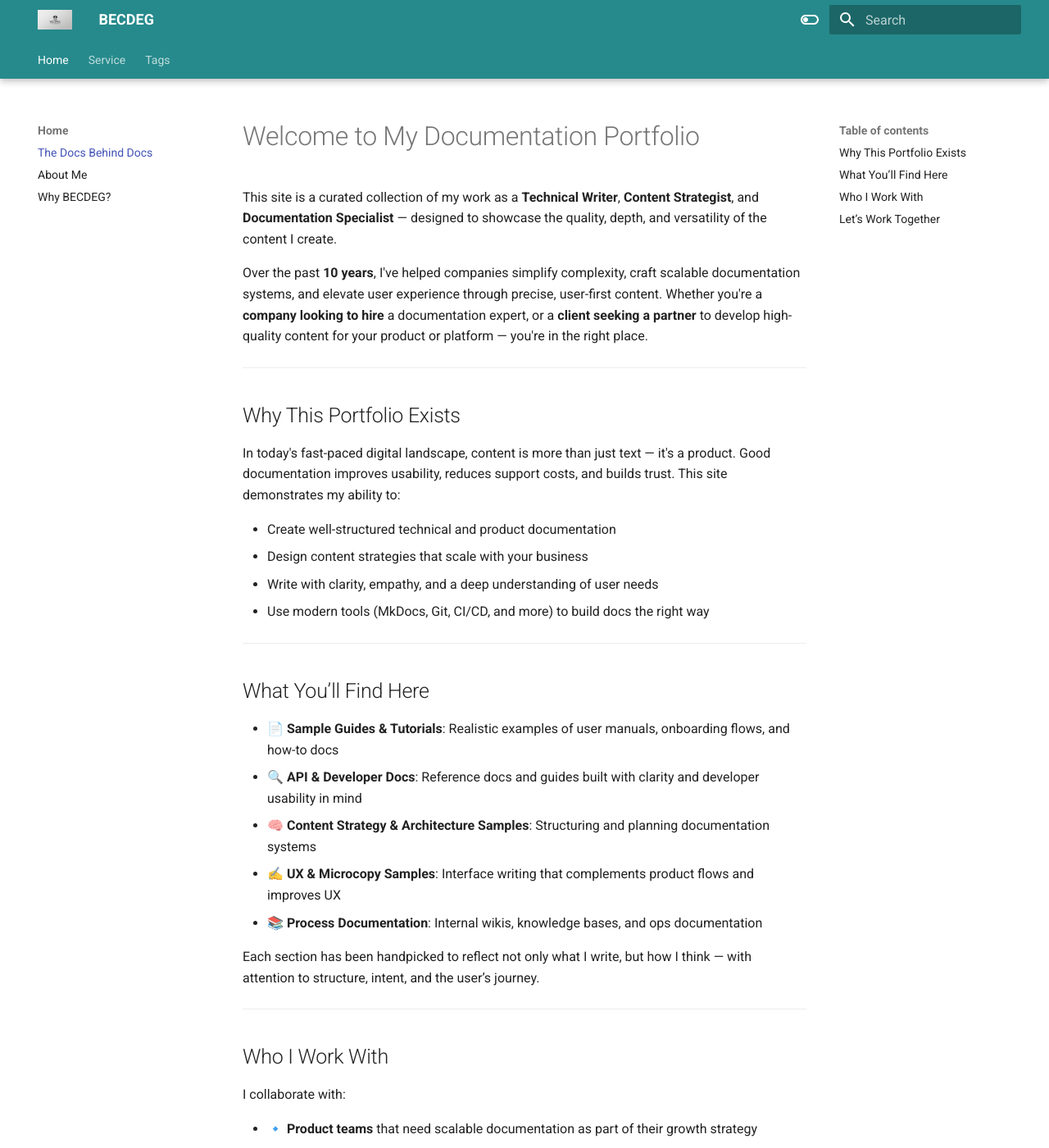
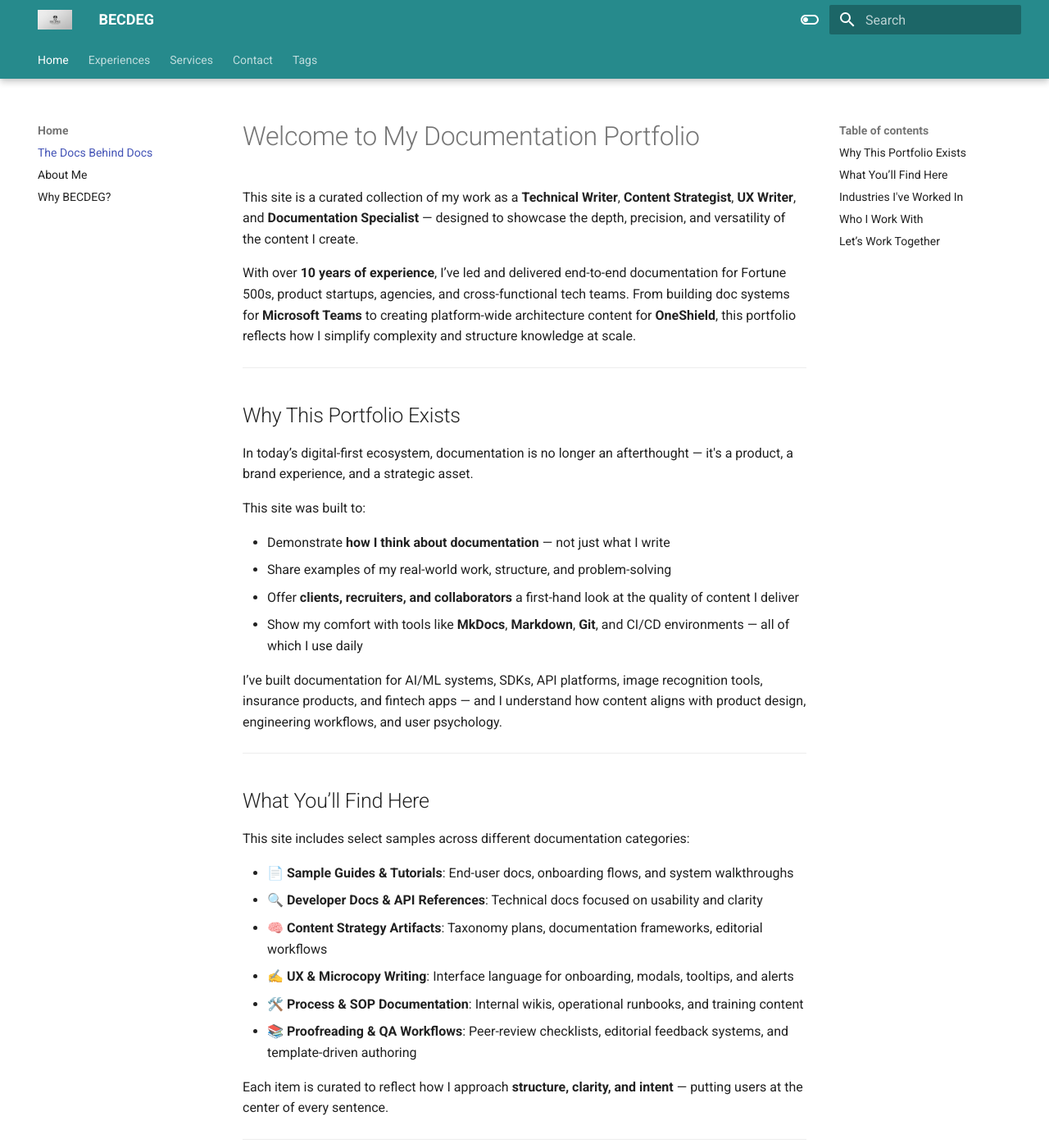
Before and after one commit to harshkanth/Becdeg-docs, an MkDocs documentation site: the page built from docs/index.md, in a window 1280 px wide and 1400 px high. Shown: the whole window at 82% size. Built offline with MkDocs 1.6.1 and Material for MkDocs 9.7.7, drawn with Linux system fonts in a browser that asks for light colours; some of the changed text lies outside the part shown.

Commit message:
newupdates

```diff
--- a/docs/index.md
+++ b/docs/index.md
@@ -1,53 +1,81 @@
 # Welcome to My Documentation Portfolio
 
-This site is a curated collection of my work as a **Technical Writer**, **Content Strategist**, and **Documentation Specialist** — designed to showcase the quality, depth, and versatility of the content I create.
+This site is a curated collection of my work as a **Technical Writer**, **Content Strategist**, **UX Writer**, and **Documentation Specialist** — designed to showcase the depth, precision, and versatility of the content I create.
 
-Over the past **10 years**, I've helped companies simplify complexity, craft scalable documentation systems, and elevate user experience through precise, user-first content. Whether you're a **company looking to hire** a documentation expert, or a **client seeking a partner** to develop high-quality content for your product or platform — you're in the right place.
+With over **10 years of experience**, I’ve led and delivered end-to-end documentation for Fortune 500s, product startups, agencies, and cross-functional tech teams. From building doc systems for **Microsoft Teams** to creating platform-wide architecture content for **OneShield**, this portfolio reflects how I simplify complexity and structure knowledge at scale.
 
 ---
 
 ## Why This Portfolio Exists
 
-In today's fast-paced digital landscape, content is more than just text — it's a product. Good documentation improves usability, reduces support costs, and builds trust. This site demonstrates my ability to:
+In today’s digital-first ecosystem, documentation is no longer an afterthought — it's a product, a brand experience, and a strategic asset.
 
-- Create well-structured technical and product documentation
-- Design content strategies that scale with your business
-- Write with clarity, empathy, and a deep understanding of user needs
-- Use modern tools (MkDocs, Git, CI/CD, and more) to build docs the right way
+This site was built to:
+
+- Demonstrate **how I think about documentation** — not just what I write
+- Share examples of my real-world work, structure, and problem-solving
+- Offer **clients, recruiters, and collaborators** a first-hand look at the quality of content I deliver
+- Show my comfort with tools like **MkDocs**, **Markdown**, **Git**, and CI/CD environments — all of which I use daily
+
+I’ve built documentation for AI/ML systems, SDKs, API platforms, image recognition tools, insurance products, and fintech apps — and I understand how content aligns with product design, engineering workflows, and user psychology.
 
 ---
 
 ## What You’ll Find Here
 
-- 📄 **Sample Guides & Tutorials**: Realistic examples of user manuals, onboarding flows, and how-to docs
-- 🔍 **API & Developer Docs**: Reference docs and guides built with clarity and developer usability in mind
-- 🧠 **Content Strategy & Architecture Samples**: Structuring and planning documentation systems
-- ✍️ **UX & Microcopy Samples**: Interface writing that complements product flows and improves UX
-- 📚 **Process Documentation**: Internal wikis, knowledge bases, and ops documentation
+This site includes select samples across different documentation categories:
 
-Each section has been handpicked to reflect not only what I write, but how I think — with attention to structure, intent, and the user’s journey.
+- 📄 **Sample Guides & Tutorials**: End-user docs, onboarding flows, and system walkthroughs
+- 🔍 **Developer Docs & API References**: Technical docs focused on usability and clarity
+- 🧠 **Content Strategy Artifacts**: Taxonomy plans, documentation frameworks, editorial workflows
+- ✍️ **UX & Microcopy Writing**: Interface language for onboarding, modals, tooltips, and alerts
+- 🛠️ **Process & SOP Documentation**: Internal wikis, operational runbooks, and training content
+- 📚 **Proofreading & QA Workflows**: Peer-review checklists, editorial feedback systems, and template-driven authoring
+
+Each item is curated to reflect how I approach **structure, clarity, and intent** — putting users at the center of every sentence.
+
+---
+
+## Industries I've Worked In
+
+Over the years, I’ve created documentation across:
+
+- ✅ SaaS & Platform Services
+- ✅ AI / ML / Image Recognition
+- ✅ Fintech & Insurtech
+- ✅ RPA (Robotic Process Automation)
+- ✅ Retail Tech & Autonomous Stores
+- ✅ Automotive UX
+- ✅ Cloud Tools, SDKs & API Products
+- ✅ E-commerce, EdTech, and Consumer Platforms
+- ✅ Healthcare
+- ✅Aviation
+
+This site includes samples from those experiences — adapted or recreated for confidentiality, where needed.
 
 ---
 
 ## Who I Work With
 
-I collaborate with:
+I’ve partnered with:
 
-- 🔹 **Product teams** that need scalable documentation as part of their growth strategy
-- 🔹 **Startups** that want to create powerful first impressions through onboarding and docs
-- 🔹 **Agencies** looking for reliable documentation support across multiple products
-- 🔹 **Tech companies** seeking long-term technical writing and content leadership
+- 🔹 **Global tech companies** like Microsoft, Amazon, and BMW
+- 🔹 **Startups and product teams** building their first documentation layer
+- 🔹 **Agencies and consulting firms** seeking technical or branded content support
+- 🔹 **Cross-functional teams** including PMs, developers, designers, and analysts
 
-Whether it's a short-term engagement or a long-term collaboration, I bring consistency, expertise, and a deep respect for content as a craft.
+I bring structured systems, empathetic writing, and deep documentation insight into every project — from MVP to enterprise-scale platforms.
 
 ---
 
 ## Let’s Work Together
 
-I’m currently open to both **full-time opportunities** and **freelance or project-based collaborations**. If you’re looking for someone who can build, lead, or optimize your documentation efforts — reach out!
+Whether you need someone to **build a documentation system from scratch**, **lead a team of writers**, or simply **write with clarity and consistency** — I can help.
 
-📫 **[Your contact details or CTA button here]**
+📫 Reach out via
+ the [Contact](contact.md) page, [Chat with me on WhatsApp](https://wa.me/917827620848), or Connect with me on [LinkedIn](https://www.linkedin.com/in/harsh-kanth-53974164/).
 
 ---
 
-Thanks for stopping by. Feel free to explore, click around, and see what good documentation looks like in action.
+Thanks for stopping by.
+Explore the sections, click around, and see what clear, scalable documentation looks like in action.
--- a/mkdocs.yml
+++ b/mkdocs.yml
@@ -42,9 +42,11 @@ plugins:
 nav:
   - Home:
       - The Docs Behind Docs: index.md
-      - About Me: techdocs.md
+      - About Me: aboutme.md
       - Why BECDEG?: whybecdeg.md
-  - Service: services.md
+  - Experiences: experience.md
+  - Services: services.md
+  - Contact: contact.md
   - Tags: tags.md
 
 markdown_extensions:
```
Also changed, not shown: docs/aboutme.md (added, +75 -0 lines), docs/contact.md (added, +38 -0 lines), docs/experience.md (added, +147 -0 lines), docs/techdocs.md (deleted, +0 -70 lines), docs/blog/index.md (added).
